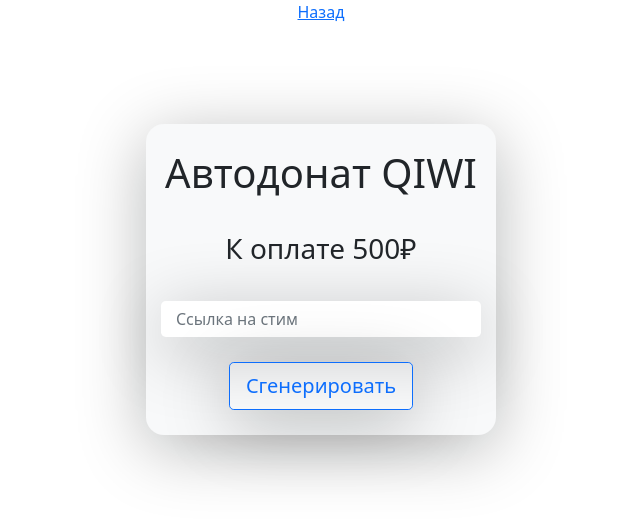
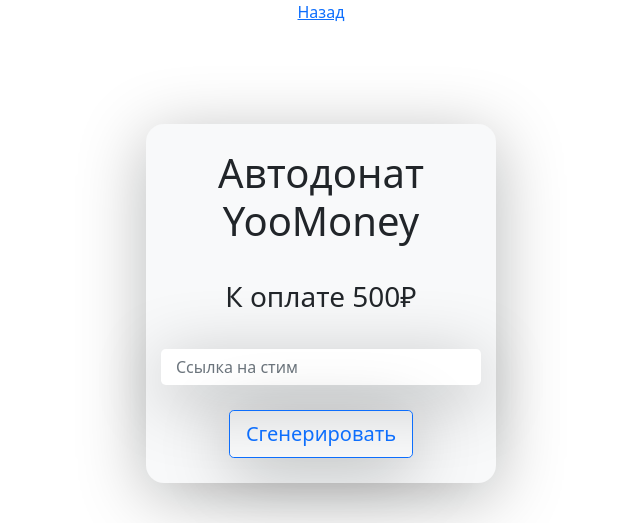
Before and after one commit to ilyhalight/site-autodonate-p2p, a Flask app: page /autodonate/yoomoney in a window 1280 px wide. Shown: the top 523 px of the page, without its empty margins (319-959 px from the left). Run offline with Flask 2, Linux system fonts and the light colour scheme.

Commit message:
Название платёжного метода вынесено в отдельную переменную

```diff
--- a/templates/autodonate.html
+++ b/templates/autodonate.html
@@ -9,9 +9,9 @@
     <main class="form-signin" style = 'height: 78vh;'>
         <div class="container text-center">
             <a href='/donate' style = 'margin-top: 150px'>Назад</a>
-            <form action="/autodonate/qiwi/post?price={{ price }}" method="post" class="mx-auto bg-light" style = 'max-width: 350px; padding: 15px 15px 15px 15px; border-radius: 18px; box-shadow: 0 13px 68px rgba(8,9,12,.29); margin-top: 100px'>
-                <h1 class="text-center text-dark" style = 'margin: 10px 0 35px'>Автодонат QIWI</h1>
-                <h3 class="text-center text-dark" style = 'margin: 10px 0 35px'>К оплате {{ price}}₽</h3>
+            <form action="/autodonate/{{ name.lower() }}/post?price={{ price }}" method="post" class="mx-auto bg-light" style = 'max-width: 350px; padding: 15px 15px 15px 15px; border-radius: 18px; box-shadow: 0 13px 68px rgba(8,9,12,.29); margin-top: 100px'>
+                <h1 class="text-center text-dark" style = 'margin: 10px 0 35px'>Автодонат {{ name }}</h1>
+                <h3 class="text-center text-dark" style = 'margin: 10px 0 35px'>К оплате {{ price }}₽</h3>
                 <input type="url" name='steam' class="form-control border-0 rounded-3" aria-describedby="steam_link" placeholder="Ссылка на стим" style = 'box-shadow: 0 13px 68px rgba(8,9,12,.29); padding-left: 15px; margin-bottom: 25px'>
                 <input type="submit" value="Сгенерировать" class="btn btn-lg btn-outline-primary" style = 'box-shadow: 0 13px 68px rgba(8,9,12,.29); min-width: 150px; margin-bottom: 10px'>
             </form>
--- a/templates/autodonate_post_success.html
+++ b/templates/autodonate_post_success.html
@@ -8,8 +8,8 @@
     <main>
         <div class="container text-center">
             <a href='https://fame-community.ru/donate' style = 'margin-top: 150px'>Назад</a>
-            <form action="/autodonate/qiwi/check_payment?uuid={{ comment }}&steam={{ steam }}" target='_self' method="post" class="mx-auto bg-light" style = 'max-width: 400px; padding: 15px 15px 15px 15px; border-radius: 18px; box-shadow: 0 13px 68px rgba(8,9,12,.29); margin-top: 100px'>
-                <h1 class="text-center text-dark" style = 'margin: 10px 0 35px'>Автодонат QIWI</h1>
+            <form action="/autodonate/{{ name.lower() }}/check_payment?uuid={{ comment }}&steam={{ steam }}" target='_self' method="post" class="mx-auto bg-light" style = 'max-width: 400px; padding: 15px 15px 15px 15px; border-radius: 18px; box-shadow: 0 13px 68px rgba(8,9,12,.29); margin-top: 100px'>
+                <h1 class="text-center text-dark" style = 'margin: 10px 0 35px'>Автодонат {{ name }}</h1>
                 <h3 class="text-center text-dark" style = 'margin: 10px 0 35px'>Пожалуйста, нажимайте на кнопку "проверить оплату", только после оплаты</h3>
                 <a href='{{ pay_url }}' target='_blank' referrerpolicy="origin" class='text-decoration-none'><button type="button" class="btn btn-lg btn-outline-primary" style = 'box-shadow: 0 13px 68px rgba(8,9,12,.29); min-width: 150px; margin-bottom: 10px'>Оплатить</button></a>
                 <br>
```
